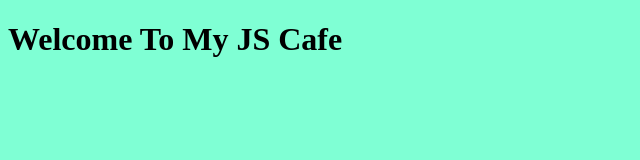
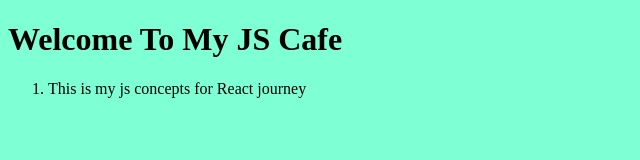
Before and after one commit to Aryancoderpandey/JavaScript-Fundamentals, a plain HTML site: page index.html in a window 1280 px wide. Shown: the whole page, without its empty margins (0-640 px from the left). Drawn offline with Linux system fonts and the light colour scheme.

Commit message:
Ol tag added

```diff
--- a/index.html
+++ b/index.html
@@ -8,6 +8,9 @@
 </head>
 <body>
     <h1>Welcome To My JS Cafe</h1>
+    <ol>
+        <li>This is my js concepts for React journey</li>
+    </ol>
     <script src="index.js"></script>
 </body>
 </html>
```
